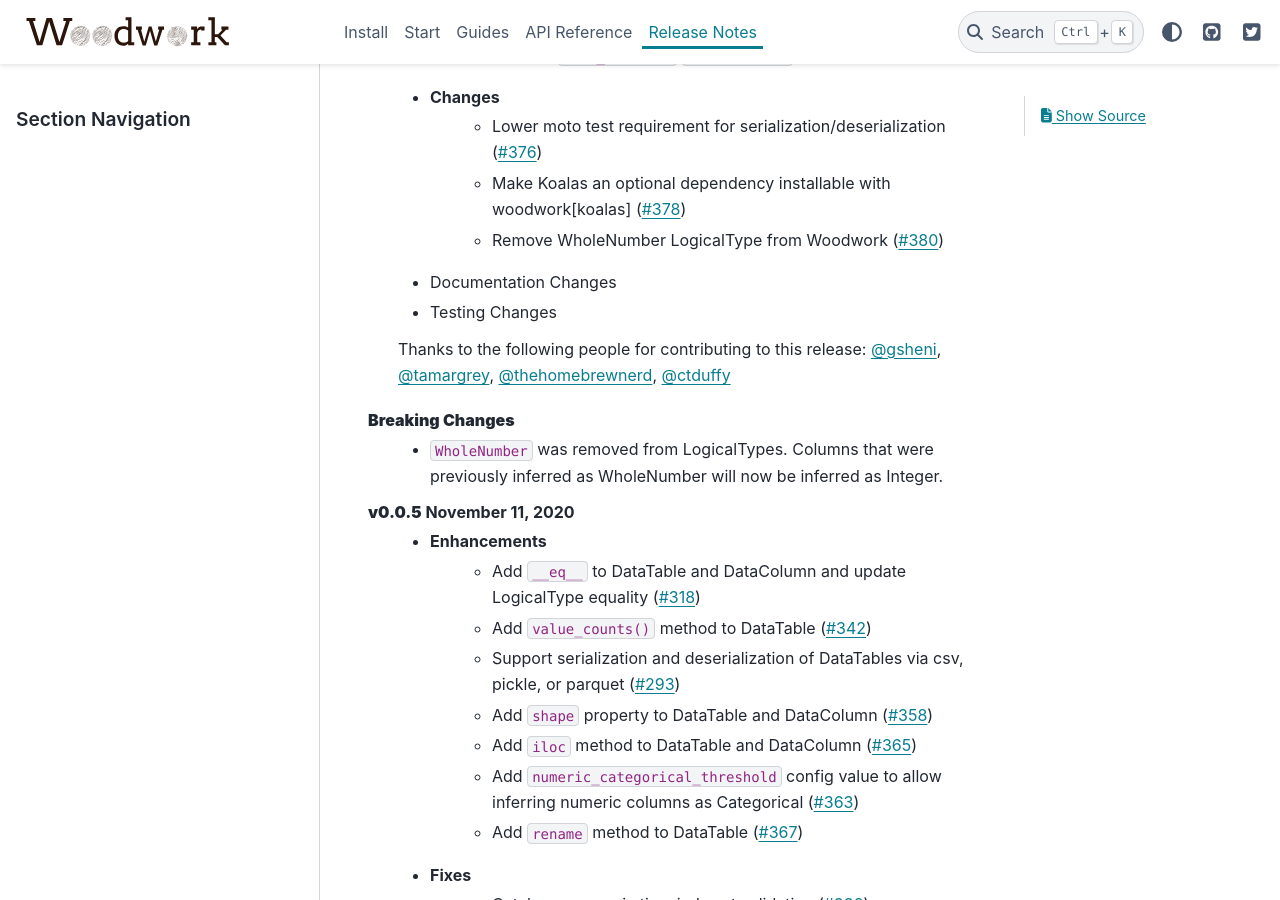
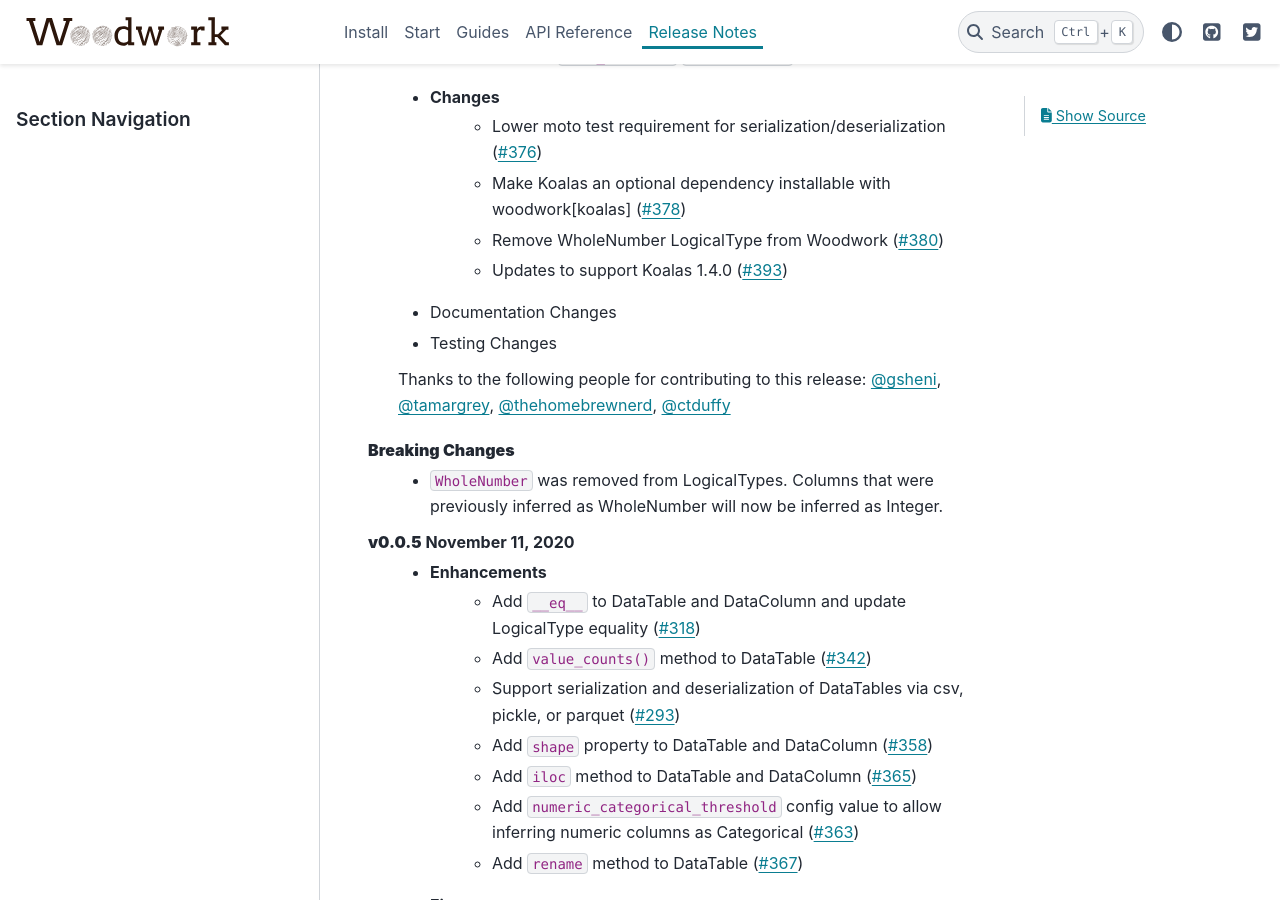
Before and after one commit to alteryx/woodwork, a Sphinx documentation site: the page built from docs/source/release_notes.rst, in a window 1280 px wide and 900 px high, scrolled down 386 px. Built offline with Sphinx 7.4.7 and the PyData theme 0.15.4, drawn with Linux system fonts in a browser that asks for light colours; comment, search, counter and statistics services are not loaded.

Commit message:
update release notes

```diff
--- a/docs/source/release_notes.rst
+++ b/docs/source/release_notes.rst
@@ -13,6 +13,7 @@ Release Notes
         * Lower moto test requirement for serialization/deserialization (:pr:`376`)
         * Make Koalas an optional dependency installable with woodwork[koalas] (:pr:`378`)
         * Remove WholeNumber LogicalType from Woodwork (:pr:`380`)
+        * Updates to support Koalas 1.4.0 (:pr:`393`)
     * Documentation Changes
     * Testing Changes
 
```
